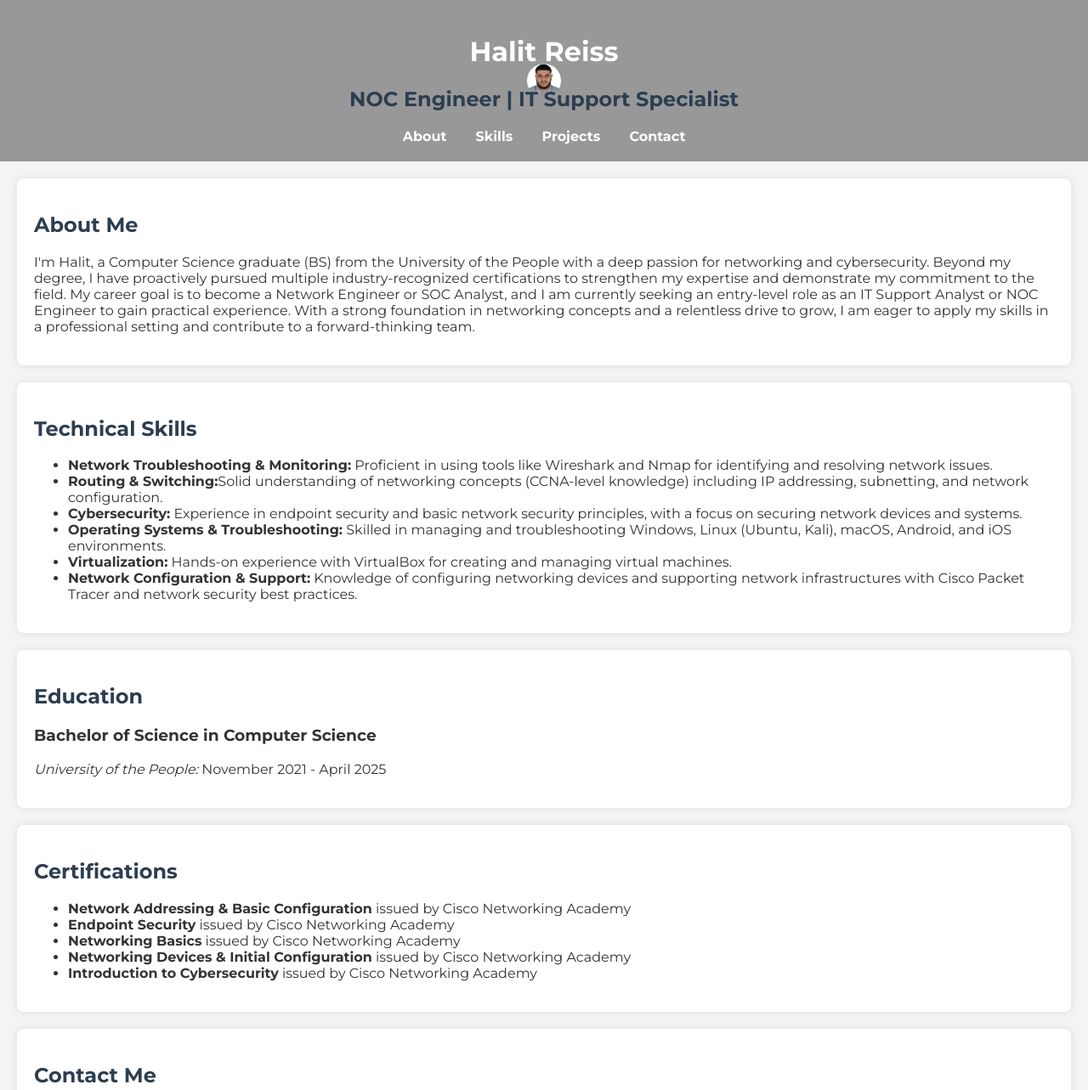
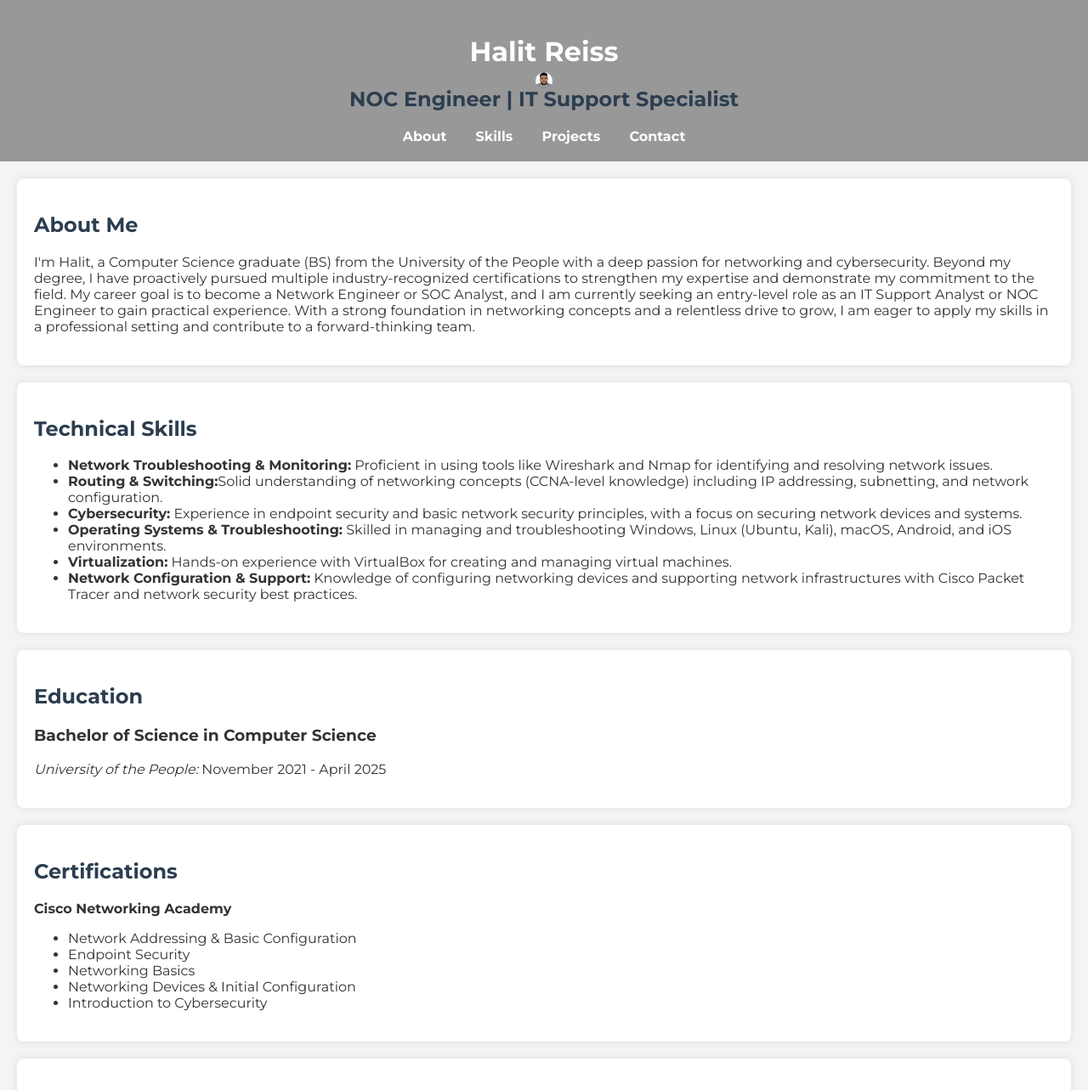
Before and after one commit to H-Reiss/Portfolio.github.io, a plain HTML site: page index.html in a window 1280 px wide. Shown: the top 1283 px of the page at 85% size. Drawn offline with Linux system fonts and the light colour scheme.

Commit message:
Changes to img and certs section

```diff
--- a/index.html
+++ b/index.html
@@ -54,14 +54,18 @@
 
     <section id="certifications">
         <h2>Certifications</h2>
-        <ul>
-            <li><strong>Network Addressing & Basic Configuration</strong> issued by Cisco Networking Academy </li>
-            <li><strong>Endpoint Security</strong> issued by Cisco Networking Academy </li>
-            <li><strong>Networking Basics</strong> issued by Cisco Networking Academy </li>
-            <li><strong>Networking Devices & Initial Configuration</strong> issued by Cisco Networking Academy </li>
-            <li><strong>Introduction to Cybersecurity</strong> issued by Cisco Networking Academy </li>
-        </ul>
+        <div>
+            <strong>Cisco Networking Academy</strong>
+            <ul>
+                <li>Network Addressing & Basic Configuration</li>
+                <li>Endpoint Security</li>
+                <li>Networking Basics</li>
+                <li>Networking Devices & Initial Configuration</li>
+                <li>Introduction to Cybersecurity</li>
+            </ul>
+        </div>
     </section>
+
 
     <section id="contact">
         <h2>Contact Me</h2>
--- a/style.css
+++ b/style.css
@@ -22,8 +22,8 @@ header {
     left: 50%;
     transform: translate(-50%, -50%);
     border-radius: 50%;
-    width: 40px; /* Smaller size */
-    height: 40px; /* Smaller size */
+    width: 20px; /* Smaller size */
+    height: 20px; /* Smaller size */
     object-fit: cover;
 }
 
```
